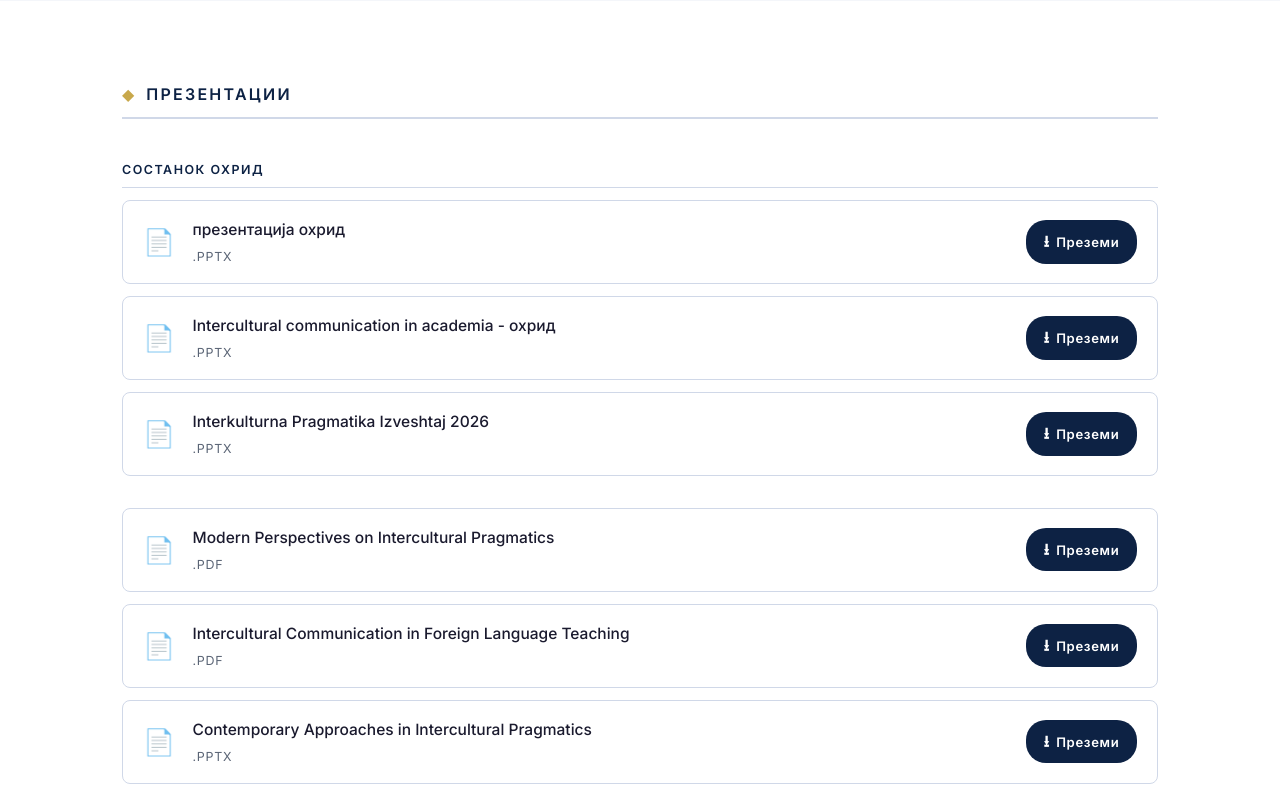
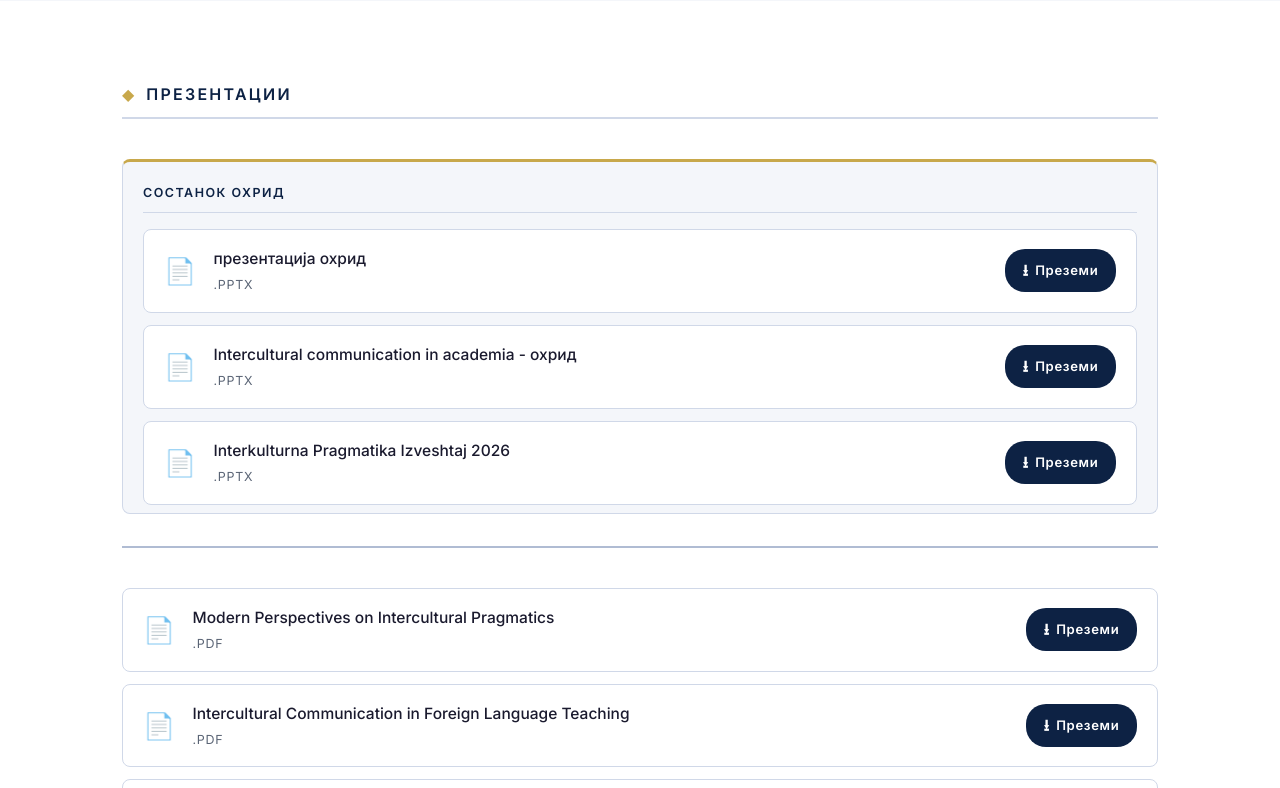
Before and after one commit to VladimirIvanovski/pragmatika_v4, a Flask app: page /materijali in a window 1280 px wide. Shown: the part 1979-2767 px from the top of the page. Run offline with Flask 3, Linux system fonts and the light colour scheme.

Commit message:
Materijali: visually separate Ohrid presentations subsection
Co-authored-by: Cursor <cursoragent@cursor.com>

```diff
--- a/static/css/style.css
+++ b/static/css/style.css
@@ -1123,6 +1123,29 @@ body {
     .book-cover-wrap { max-width: 220px; }
 }
 
+/* ===== MATERIALS SUBSECTION ===== */
+.materials-subsection {
+    margin-bottom: 0.5rem;
+    padding: 1.25rem 1.25rem 0.5rem;
+    border: 1px solid var(--border);
+    border-top: 3px solid var(--gold);
+    border-radius: var(--radius);
+    background: var(--off-white);
+}
+
+.materials-subsection .refs-group-title {
+    margin-top: 0;
+    margin-bottom: 1rem;
+    padding-bottom: 0.5rem;
+    border-bottom: 1px solid var(--border);
+}
+
+.materials-subsection-divider {
+    margin: 2rem 0 2.5rem;
+    border-top: 2px solid var(--navy-light);
+    opacity: 0.35;
+}
+
 /* ===== PAGE HERO (inner pages) ===== */
 .page-hero {
     background: var(--navy);
--- a/templates/materijali.html
+++ b/templates/materijali.html
@@ -222,8 +222,9 @@
         </div>
         <hr class="section-rule">
 
-        <p class="refs-group-title">Состанок Охрид</p>
-        <ul class="file-list" style="margin-bottom:2rem;">
+        <div class="materials-subsection">
+            <p class="refs-group-title">Состанок Охрид</p>
+            <ul class="file-list">
             <li class="file-item">
                 <div class="file-icon">&#128196;</div>
                 <div class="file-info">
@@ -257,7 +258,10 @@
                     <span data-mk="Преземи" data-en="Download">Преземи</span>
                 </a>
             </li>
-        </ul>
+            </ul>
+        </div>
+
+        <hr class="section-rule materials-subsection-divider">
 
         <ul class="file-list">
 
```
